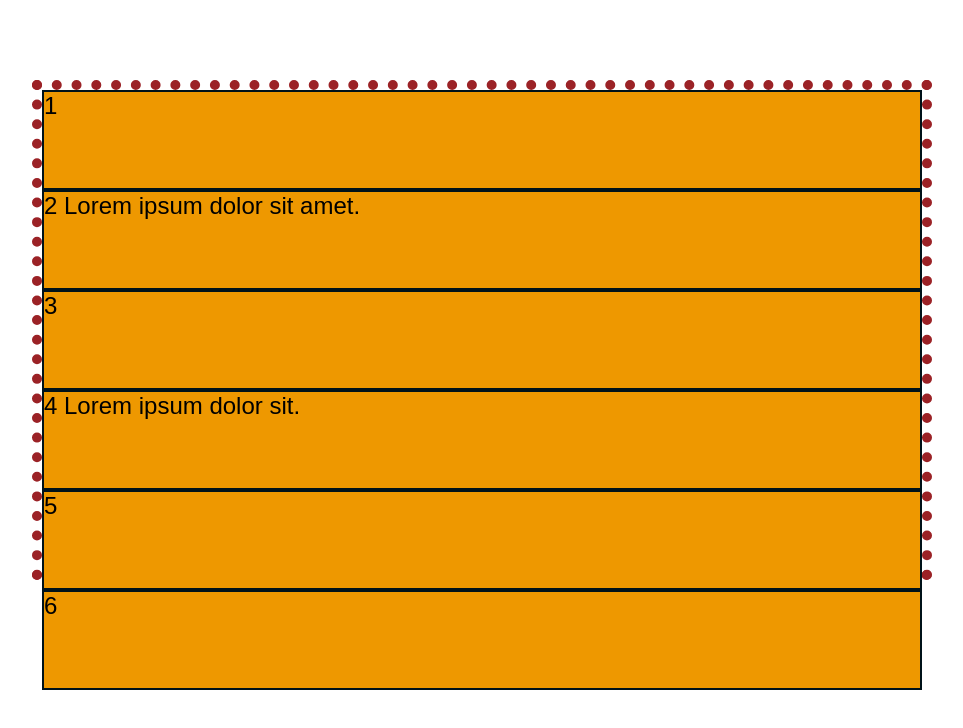
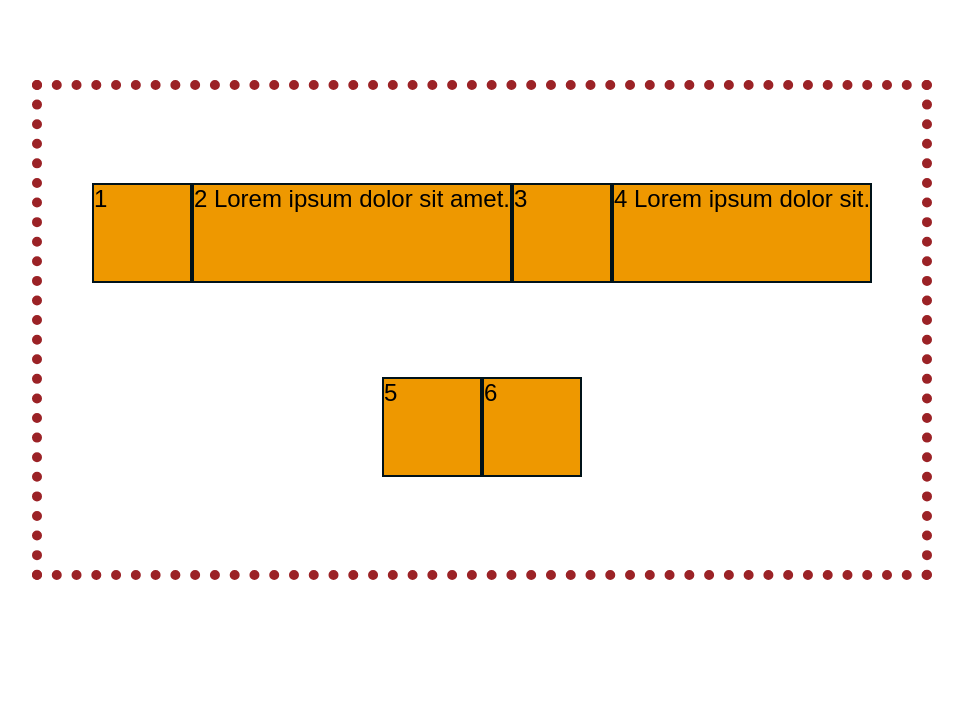
Before and after one commit to akgmage/flex-box, an Angular app: page / in a window 1280 px wide. Shown: the top 728 px of the page, without its empty margins (158-1121 px from the left). Built offline with nearby package versions, Linux system fonts and the light colour scheme.

Commit message:
bring everything to center of screen

```diff
--- a/src/styles.css
+++ b/src/styles.css
@@ -23,6 +23,11 @@ ul {
   border: 10px dotted #9b2226;
   width: 900px;
   height: 500px;
+  display: flex;
+  flex-flow: row wrap;
+  justify-content: center;
+  align-items: center;
+  align-content: space-evenly;
 }
 /* set border background to see each li*/
 li {
```
